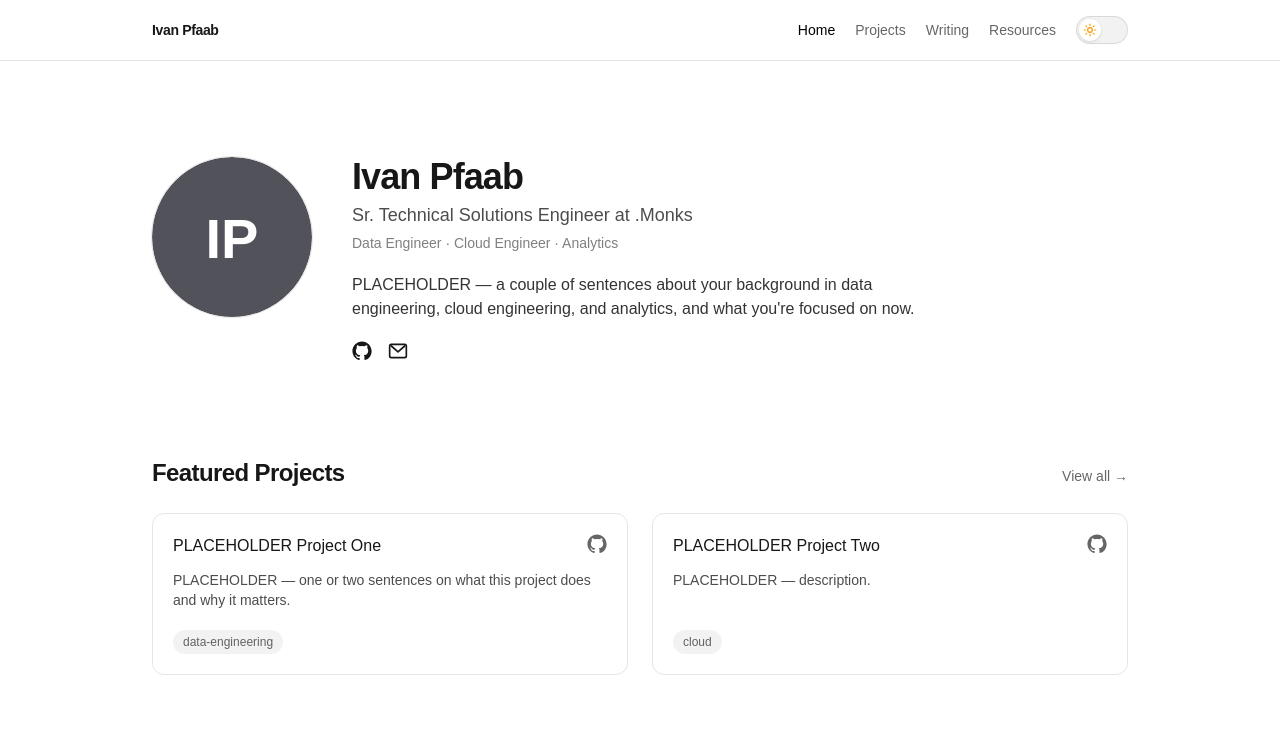
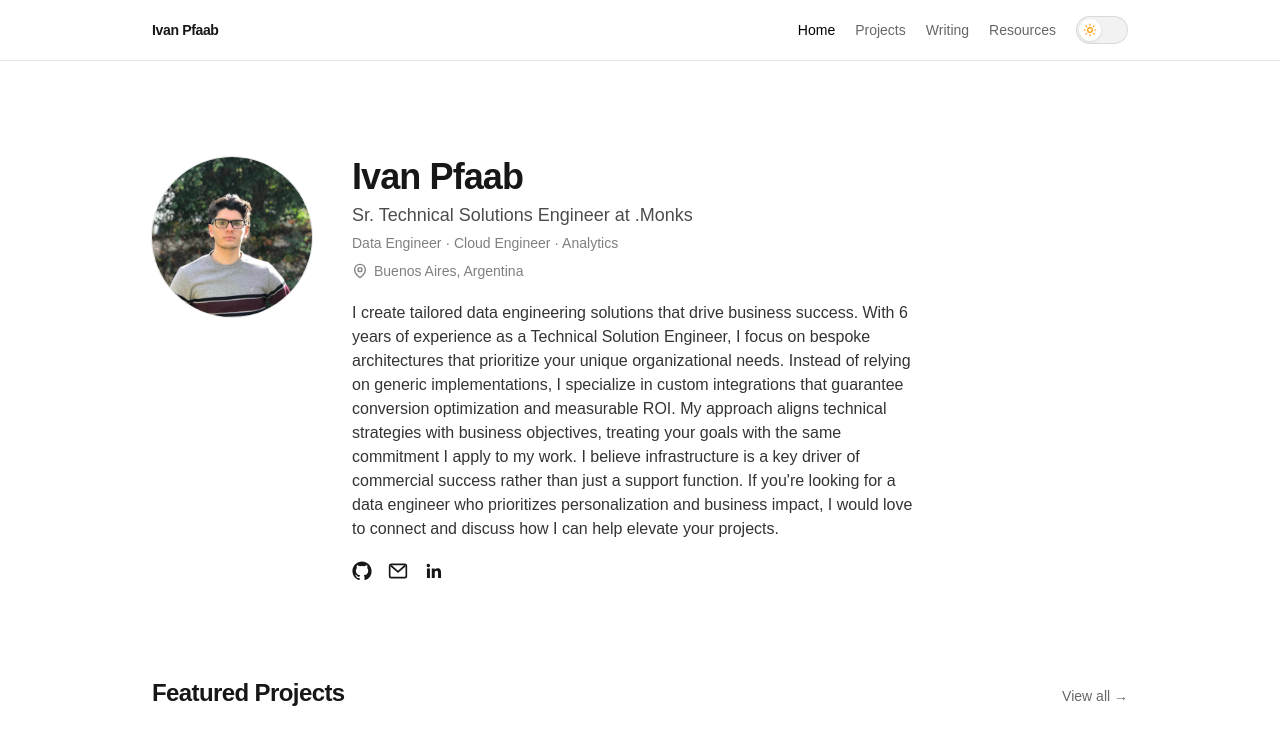
Before and after one commit to ivanpfaab/ivanpfaab.github.io, a Next.js app: page / in a window 1280 px wide. Shown: the top 733 px of the page. Built offline with nearby package versions, Linux system fonts and the light colour scheme.

Commit message:
info: adding personal data

```diff
--- a/app/components/icons.tsx
+++ b/app/components/icons.tsx
@@ -64,3 +64,20 @@ export function ChevronRightIcon(props: React.SVGProps<SVGSVGElement>) {
     </svg>
   );
 }
+
+export function MapPinIcon(props: React.SVGProps<SVGSVGElement>) {
+  return (
+    <svg
+      viewBox="0 0 24 24"
+      fill="none"
+      stroke="currentColor"
+      strokeWidth={2}
+      strokeLinecap="round"
+      strokeLinejoin="round"
+      {...props}
+    >
+      <path d="M20 10c0 6-8 12-8 12s-8-6-8-12a8 8 0 0 1 16 0Z" />
+      <circle cx="12" cy="10" r="3" />
+    </svg>
+  );
+}
--- a/app/page.tsx
+++ b/app/page.tsx
@@ -4,6 +4,7 @@ import { profile } from "@/content/profile";
 import { projects } from "@/content/projects";
 import { SocialLinks } from "./components/social-links";
 import { ProjectCard } from "./components/project-card";
+import { MapPinIcon } from "./components/icons";
 
 export default function Home() {
   const featuredProjects = projects.filter((project) => project.featured);
@@ -29,6 +30,10 @@ export default function Home() {
             </p>
             <p className="mt-1 text-sm text-black/50 dark:text-white/50">
               {profile.tagline}
+            </p>
+            <p className="mt-2 flex items-center justify-center gap-1.5 text-sm text-black/50 sm:justify-start dark:text-white/50">
+              <MapPinIcon className="size-4" />
+              {profile.location}
             </p>
           </div>
           <p className="max-w-xl text-black/80 dark:text-white/80">
--- a/content/profile.ts
+++ b/content/profile.ts
@@ -18,17 +18,12 @@ export const profile: Profile = {
   title: "Sr. Technical Solutions Engineer",
   company: ".Monks",
   tagline: "Data Engineer · Cloud Engineer · Analytics",
-  // PLACEHOLDER — replace with your real bio.
-  bio: "PLACEHOLDER — a couple of sentences about your background in data engineering, cloud engineering, and analytics, and what you're focused on now.",
-  // PLACEHOLDER — drop your real photo at public/images/profile.jpg and
-  // change this path to "/images/profile.jpg".
-  photo: "/images/profile-placeholder.svg",
-  // PLACEHOLDER
-  location: "PLACEHOLDER — City, Country",
+  bio: "I create tailored data engineering solutions that drive business success. With 6 years of experience as a Technical Solution Engineer, I focus on bespoke architectures that prioritize your unique organizational needs. Instead of relying on generic implementations, I specialize in custom integrations that guarantee conversion optimization and measurable ROI. My approach aligns technical strategies with business objectives, treating your goals with the same commitment I apply to my work. I believe infrastructure is a key driver of commercial success rather than just a support function. If you're looking for a data engineer who prioritizes personalization and business impact, I would love to connect and discuss how I can help elevate your projects.",
+  photo: "/images/profile-picture.jpeg",
+  location: "Buenos Aires, Argentina",
   social: {
     github: "https://github.com/ivanpfaab",
-    // PLACEHOLDER — add your LinkedIn profile URL.
-    linkedin: "PLACEHOLDER",
+    linkedin: "https://www.linkedin.com/in/ivan-pfaab/",
     email: "pfaabivan@gmail.com",
   },
 };
```
Also changed, not shown: public/images/profile-picture.jpeg (added).
